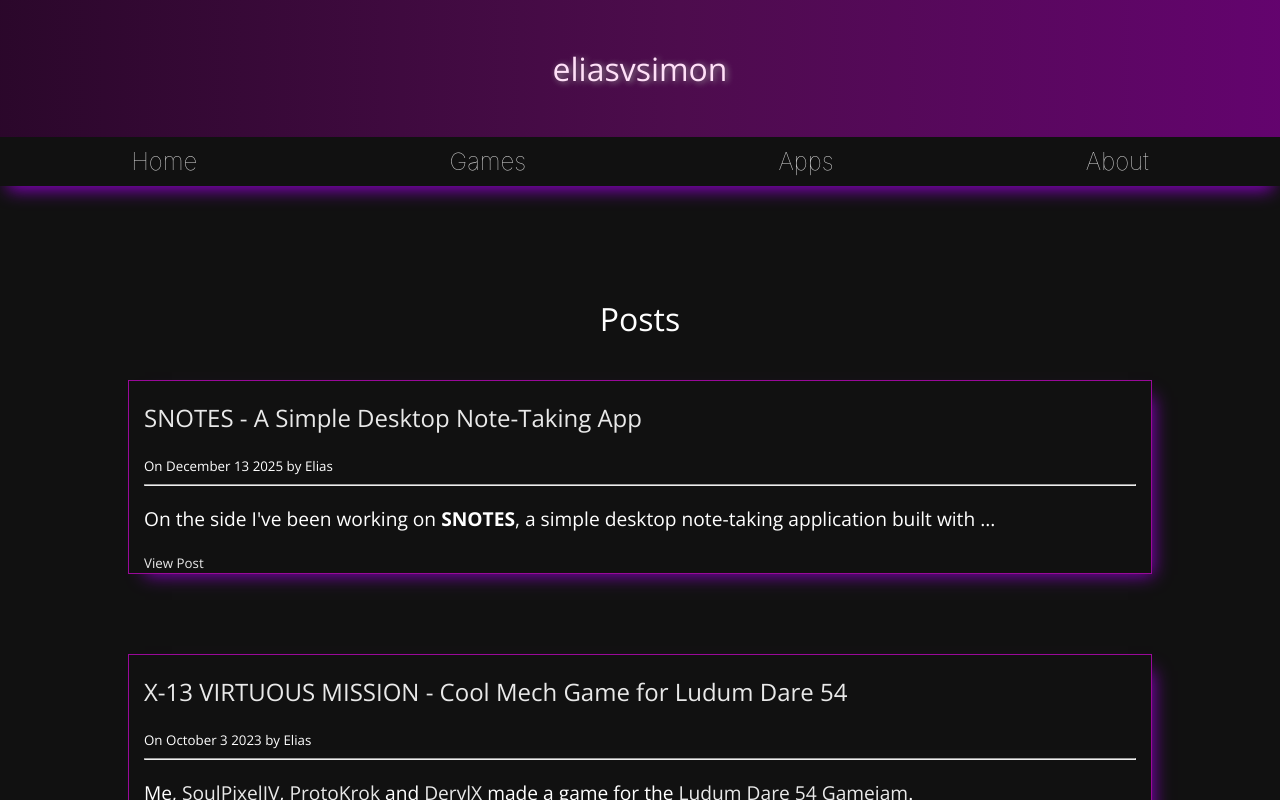
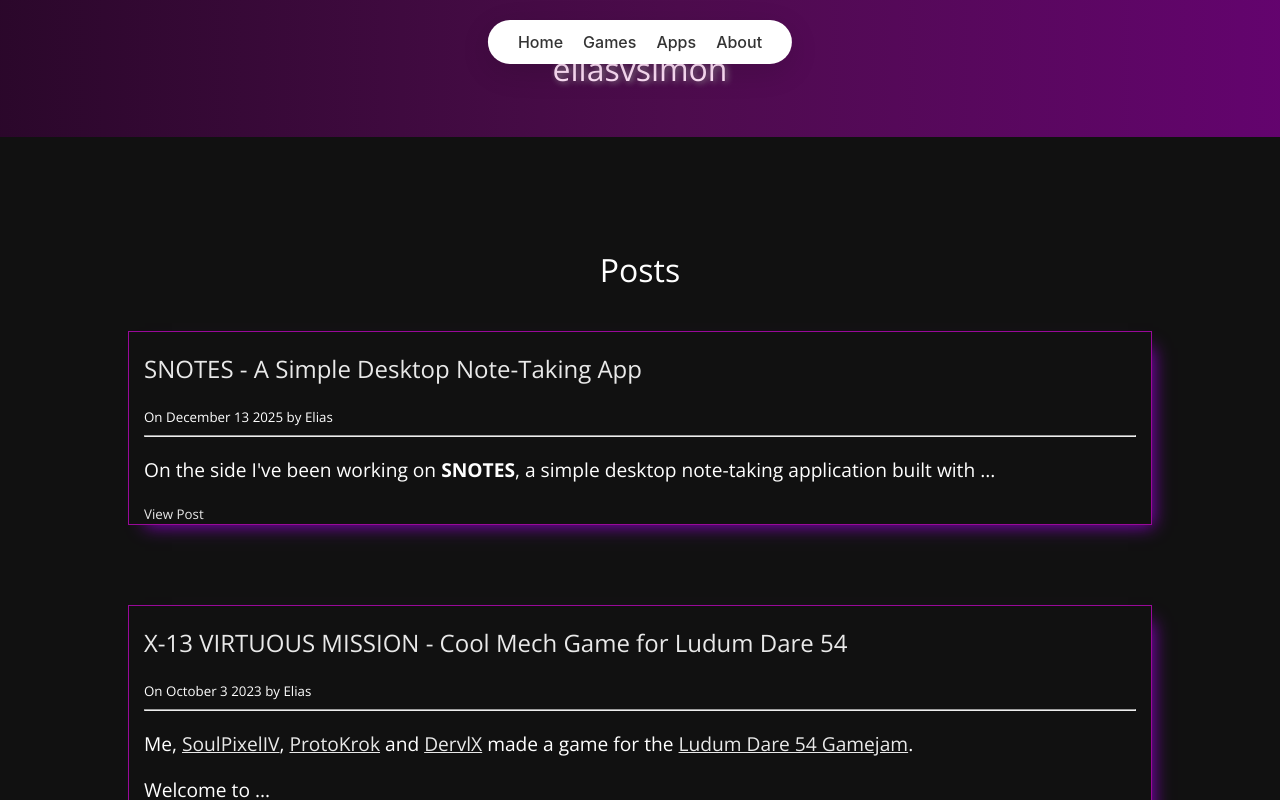
Before and after one commit to EliasVincent/eliasvsimon-react-blog, a React (Create React App) app: page / in a window 1280 px wide. Shown: the top 800 px of the page. Built offline with nearby package versions, Linux system fonts and the light colour scheme.

Commit message:
Make navbar floating panel

```diff
--- a/src/components/Navbar.js
+++ b/src/components/Navbar.js
@@ -4,17 +4,39 @@
 
 const Navbar = () => {
 
+    const panelStyle = {
+        display: 'flex',
+        gap: '20px',
+        padding: '12px 30px',
+        backgroundColor: '#ffffff',
+        borderRadius: '50px',
+        boxShadow: '0 8px 30px rgba(0, 0, 0, 0.12)',
+        position: 'fixed',
+        top: '20px',
+        left: '50%',
+        transform: 'translateX(-50%)',
+        zIndex: 1000,
+        listStyle: 'none',
+        margin: 0
+    };
+
+    const linkStyle = {
+        textDecoration: 'none',
+        color: '#333',
+        fontWeight: 500,
+        transition: 'color 0.2s ease'
+    };
+
     return(
-        <div className="navbar">
-            <Link className="nav-link" to="/">Home</Link>
-            <Link className="nav-link" to="/games">Games</Link>
-            <Link className="nav-link" to="/apps">Apps</Link>
+        <div style={panelStyle}>
+            <Link style={linkStyle} to="/">Home</Link>
+            <Link style={linkStyle} to="/games">Games</Link>
+            <Link style={linkStyle} to="/apps">Apps</Link>
             {/*<a target="_blank"
             rel="noopener noreferrer"
-            className="nav-link"
             href="https://catspace.xyz"
             >Catspace</a>*/}
-            <Link className="nav-link" to="/about">About</Link>
+            <Link style={linkStyle} to="/about">About</Link>
         </div>
     )
 }
```
